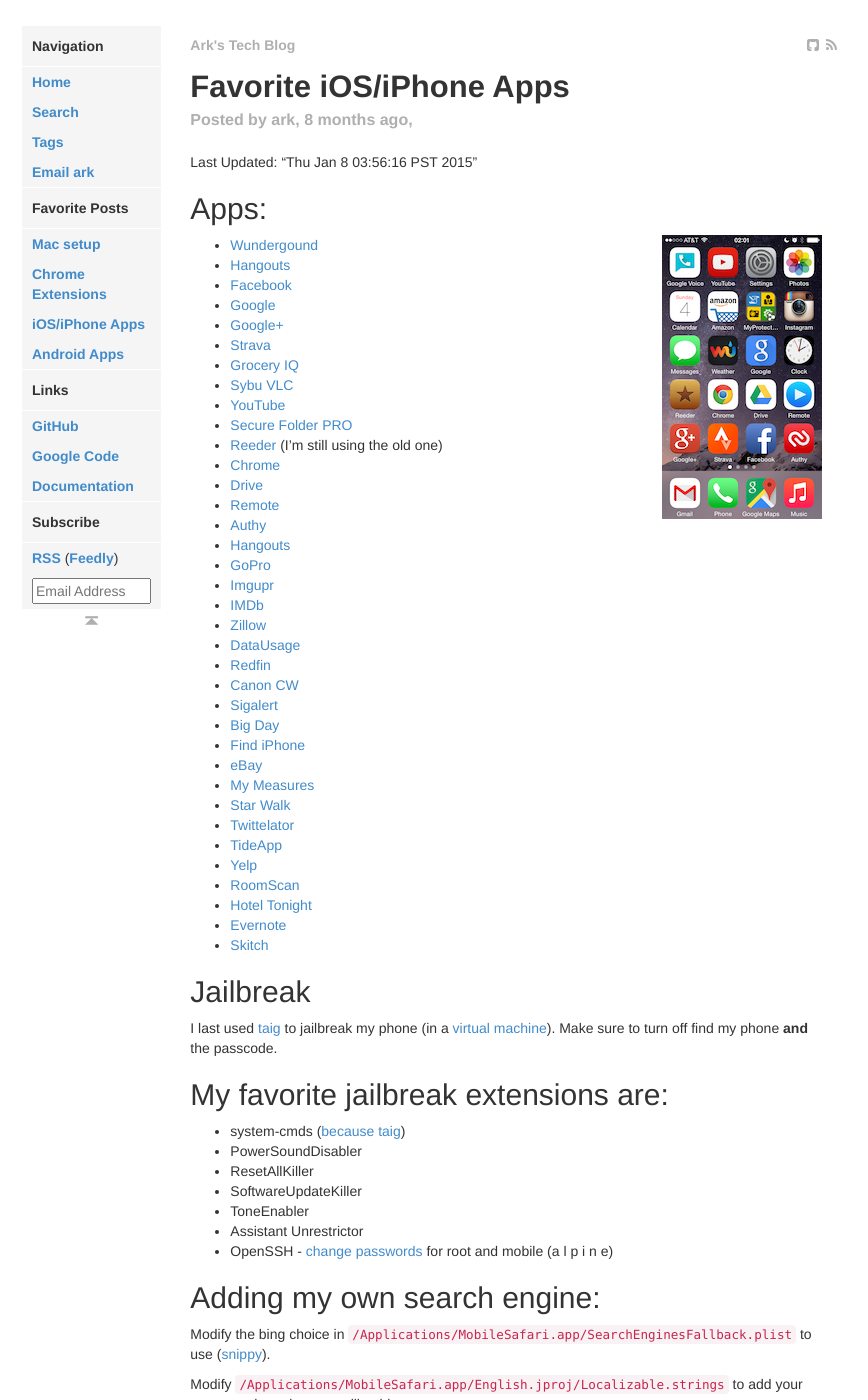
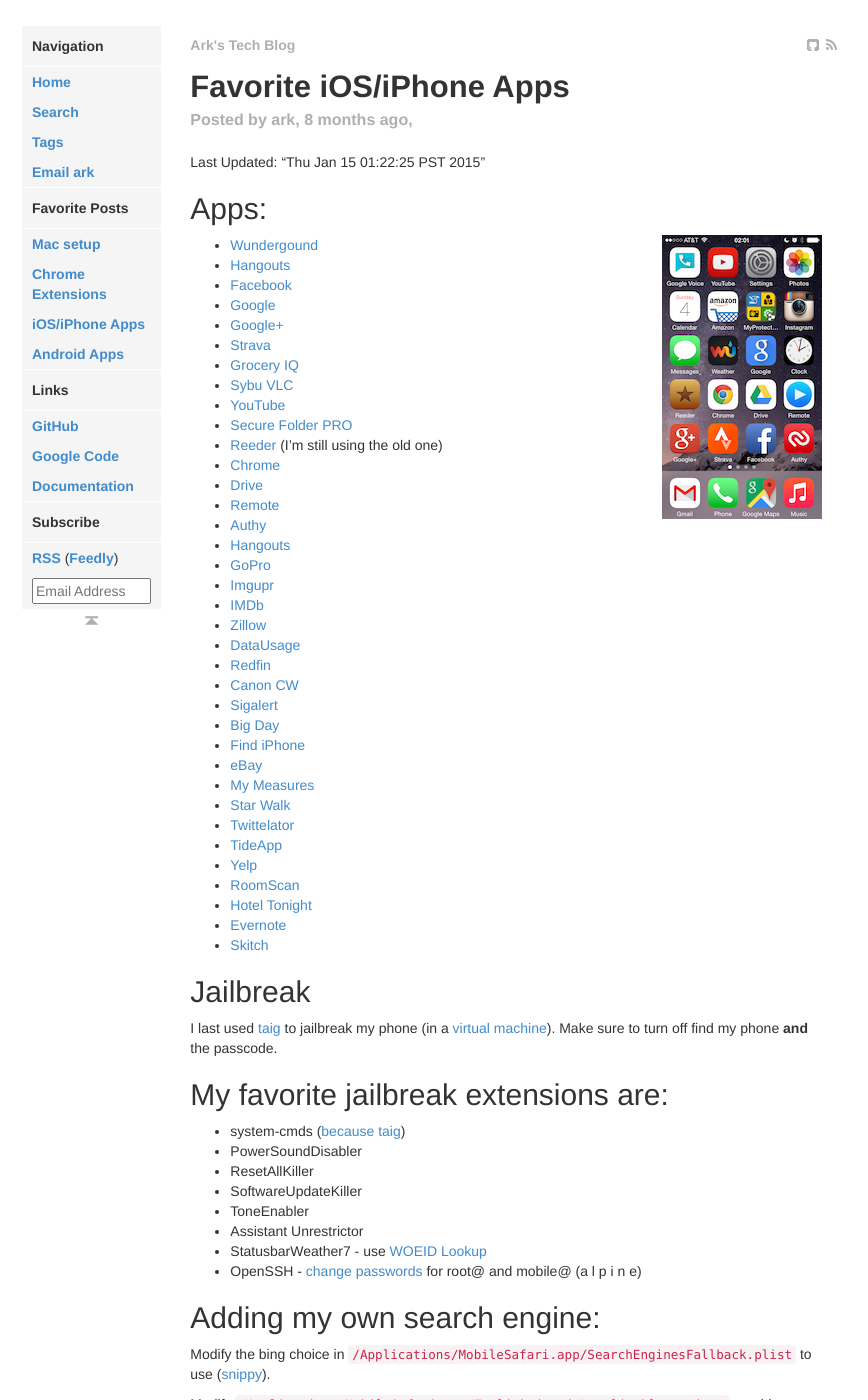
Before and after one commit to arkarkark/arkarkark.github.io, a Jekyll site: the page built from _posts/2014-06-01-ios-apps.md, in a window 1280 px wide and 1400 px high. Shown: the whole window, without its empty margins (203-1071 px from the left). Built offline with Jekyll 4.4.1, drawn with Linux system fonts in a browser that asks for light colours; some web fonts are replaced; Markdown is read by kramdown in place of the engine named in the settings.

Commit message:
added StatusbarWeather7

```diff
--- a/_posts/2014-06-01-ios-apps.md
+++ b/_posts/2014-06-01-ios-apps.md
@@ -12,7 +12,7 @@
 - apps
 ---
 
-Last Updated: "Thu Jan  8 03:56:16 PST 2015"
+Last Updated: "Thu Jan 15 01:22:25 PST 2015"
 
 ## Apps:
 
@@ -67,7 +67,8 @@
 * SoftwareUpdateKiller
 * ToneEnabler
 * Assistant Unrestrictor
-* OpenSSH - [change passwords](http://cydia.saurik.com/password.html) for root and mobile (a l p i n e)
+* StatusbarWeather7 - use [WOEID Lookup](http://woeid.rosselliot.co.nz/lookup/95060)
+* OpenSSH - [change passwords](http://cydia.saurik.com/password.html) for root@ and mobile@ (a l p i n e)
 
 ## Adding my own search engine:
 
```
